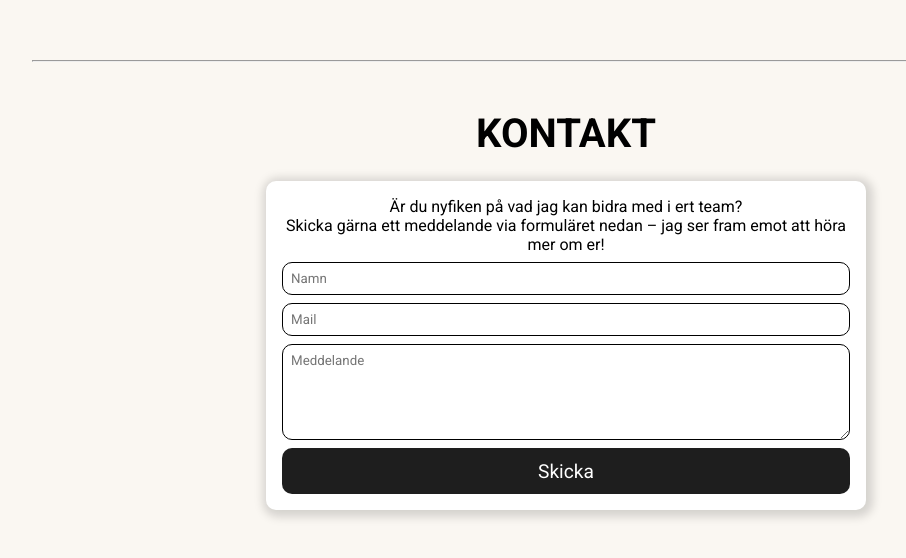
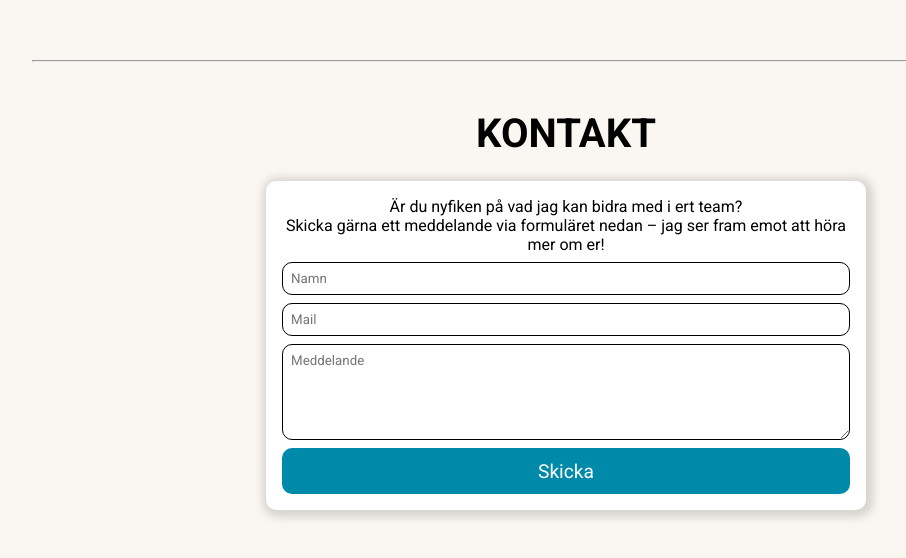
Before and after one commit to lammai442/portfolio, a React (Vite) app in the folder client/: page / in a window 1280 px wide. Shown: the part 4265-4823 px from the top of the page, without its empty margins (74-980 px from the left). Built offline with nearby package versions, Linux system fonts and the light colour scheme; no server answers; grey boxes are pictures that could not be loaded.

Commit message:
Css on contactform

```diff
--- a/client/src/components/Contact/Contact.css
+++ b/client/src/components/Contact/Contact.css
@@ -1,6 +1,6 @@
 .form__box {
 	max-width: 600px;
-	background-color: white;
+	background-color: var(--primary-card-color);
 	border-radius: 0.625rem;
 	box-shadow: 2px 2px 10px 5px rgba(0, 0, 0, 0.15);
 	position: relative;
@@ -23,15 +23,16 @@
 	align-self: center;
 	width: 100%;
 	border-radius: 0.625rem;
-	border: 1px solid black;
+	border: 1px solid var(--secondary-card-color);
+	background-color: var(--primary-card-color);
 }
 
 .contact__btn {
 	padding: 0.7rem 0.5rem;
 	border-radius: 0.625rem;
 	border: none;
-	background-color: var(--primary-bg-color);
-	color: var(--secondary-text-color);
+	background-color: var(--primary-btn-color);
+	color: var(--white-text-color);
 	transition: all 0.3s ease-in-out;
 	font-size: 1.2rem;
 }
--- a/client/src/index.css
+++ b/client/src/index.css
@@ -18,7 +18,9 @@
 	--secondary-bg-color: #2c2c2c;
 	--accent-bg-color: #d1884f;
 	--primary-btn-color: #008aaa;
+
 	--primary-card-color: #1e1e1e;
+	--secondary-card-color: #008aaa;
 
 	/* TEXT COLORS */
 	--primary-text-color: #faf7f2;
@@ -43,6 +45,7 @@
 	--accent-btn-color: #d1884f;
 
 	--primary-card-color: #ffffff;
+	--secondary-card-color: #000;
 
 	/* TEXT COLORS */
 	--primary-text-color: #000;
```
